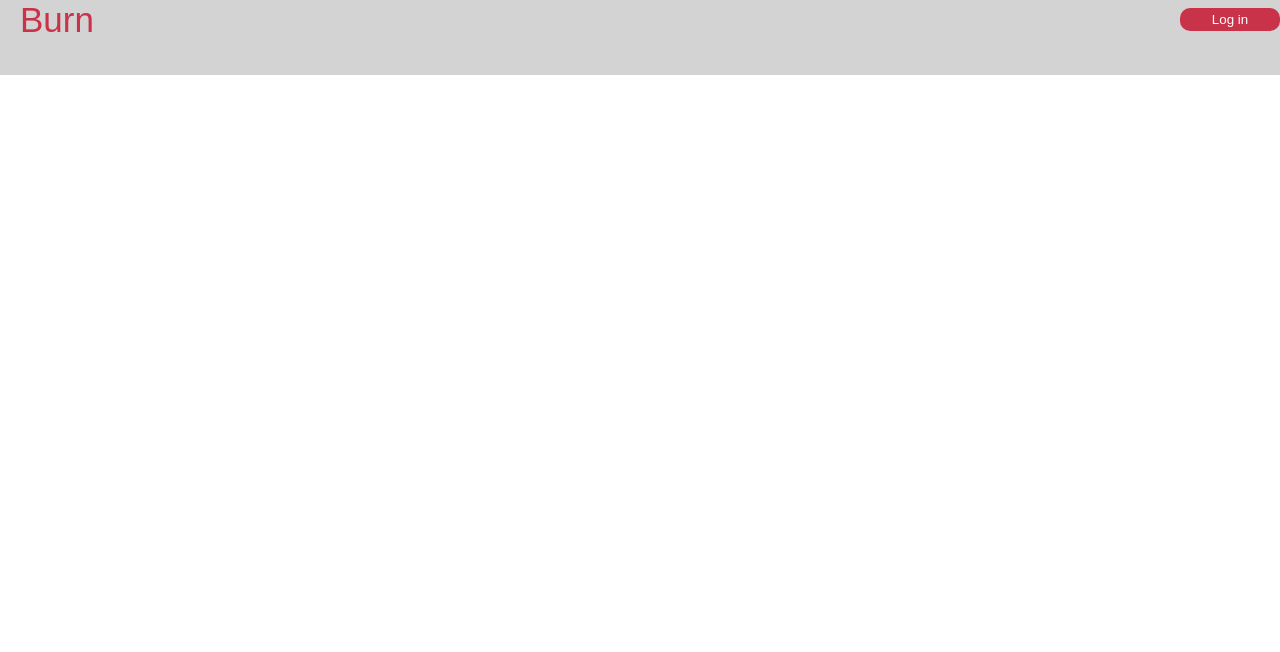
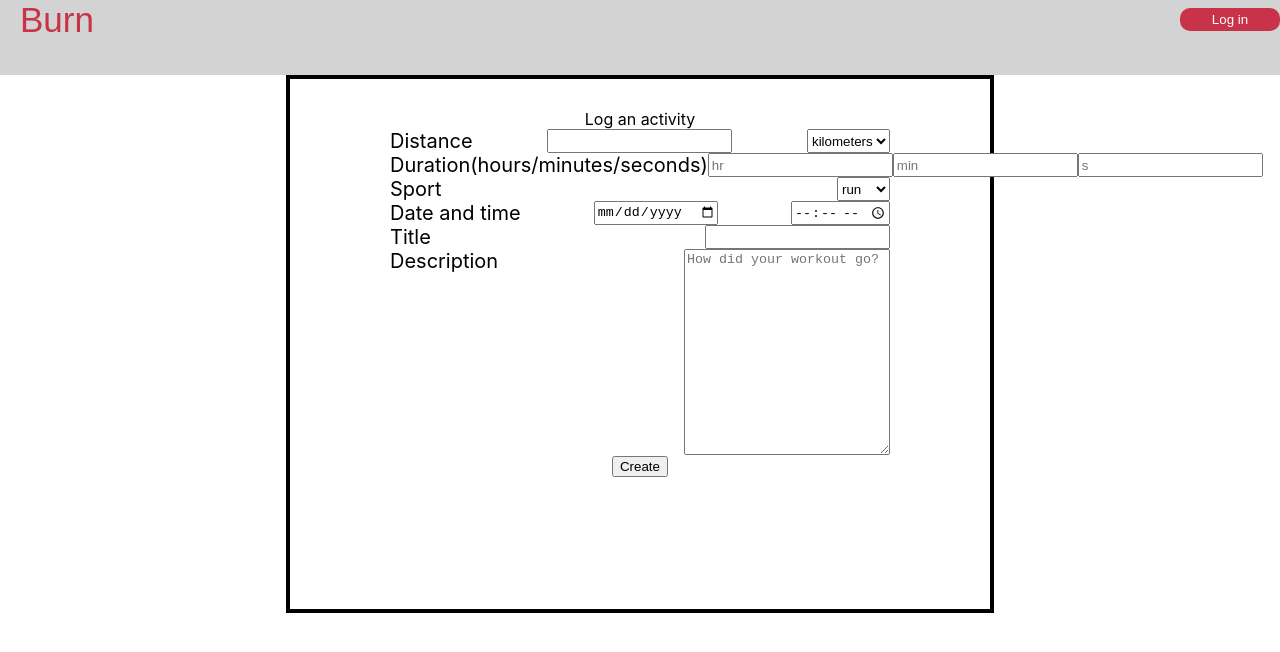
Before and after one commit to Doan111/Final-project, a React (Create React App) app in the folder frontend/: page /activity in a window 1280 px wide. Before the commit this address had no page. Shown: the top 652 px of the page. Built offline with nearby package versions, Linux system fonts and the light colour scheme.

Commit message:
form in activity

```diff
--- a/frontend/src/components/App.js
+++ b/frontend/src/components/App.js
@@ -3,6 +3,7 @@ import styled from "styled-components";
 import Homepage from "./Homepage";
 import Header from "./Header";
 import Profile from "./Profile";
+import UploadActivity from "./UploadActivity";
 function App() {
   return (
     <>
@@ -11,6 +12,7 @@ function App() {
         <Routes>
           <Route path="/" element={<Homepage />} />
           <Route path="/profile" element={<Profile />} />
+          <Route path="/activity" element = {<UploadActivity/>}/>
         </Routes>
       </BrowserRouter>
     </>
--- a/frontend/src/components/Header.js
+++ b/frontend/src/components/Header.js
@@ -5,7 +5,7 @@ import LogOutButton from "./LogOutButton";
 import { useAuth0 } from "@auth0/auth0-react";
 import { FiPlusCircle } from "react-icons/fi";
 const Header = () => {
-  const { isAuthenticated } = useAuth0();
+  const { user, isAuthenticated } = useAuth0();
   return (
     <div>
       <Wrapper>
@@ -16,7 +16,11 @@ const Header = () => {
               <LogInButton />
             ) : (
               <>
-                <Icon><FiPlusCircle /></Icon> <LogOutButton />
+                <ProfilePic src={user.picture} alt={user.name} />{" "}
+                <Icon>
+                  <FiPlusCircle />
+                </Icon>{" "}
+                <LogOutButton />
               </>
             )}
           </NavLink>
@@ -25,15 +29,23 @@ const Header = () => {
     </div>
   );
 };
+
+const ProfilePic = styled.img`
+  border-radius: 50%;
+  height: 40px;
+  margin-right: 25px;
+`;
+
 const Icon = styled.div`
-  margin:5px 25px 0px 0px;
-  padding-right:5px;
-  &:hover{
-    border-right:1px solid black
+  margin: 5px 25px 0px 0px;
+  padding-right: 5px;
+  &:hover {
+    border-right: 1px solid black;
   }
 `;
 const NavLink = styled(Link)`
-display:flex;`;
+  display: flex;
+`;
 
 const Nav = styled.nav`
   margin-top: 5px;
--- a/frontend/src/components/Profile.js
+++ b/frontend/src/components/Profile.js
@@ -21,6 +21,7 @@ const Profile = () => {
 };
 
 const InfoContainer = styled.div`
+    margin-top:50px;
   border: solid 2px black;
   width: 400px;
   height: 400px;
--- /dev/null
+++ b/frontend/src/components/UploadActivity.js
@@ -0,0 +1,145 @@
+import styled from "styled-components";
+import { useState } from "react";
+
+const UploadActivity = () => {
+  const [formData, setFormData] = useState({unit:"kilometers"});
+  const [distance, setDistance] = useState(["kilometers", "meters", "miles"]);
+  const [duration, setDuration] = useState([
+    { id: "duration-hours", name: "hr" },
+    { id: "duration-minutes", name: "min" },
+    { id: "duration-seconds", name: "s" },
+  ]);
+  const [sport, setSport] = useState(["run", "swim", "bike"]);
+  const [selectedPizza, setSelectedPizza] = useState([]);
+  const handleChange = (key, value) => {
+    setFormData({
+      ...formData,
+      [key]: value,
+    });
+  };
+  return (
+    <Form>
+      <Title>Log an activity</Title>
+      <InputContainer>
+        <Label htmlFor="distance">Distance </Label>
+
+        <Input
+          type="text"
+          id="distance"
+          onChange={(e) => handleChange(e.target.id, e.target.value)}
+        />
+        <select
+          name="unit"
+          id="unit"
+          onChange={(e) => handleChange(e.target.id, e.target.value)}
+        >
+          {distance.map((unit) => {
+            return <option key={unit}>{unit}</option>;
+          })}
+        </select>
+      </InputContainer>
+
+      <InputContainer>
+        <Label htmlFor="duration">Duration(hours/minutes/seconds) </Label>
+
+        {duration.map((unit) => {
+          return (
+            <Input
+              placeholder={unit.name}
+              key={unit.id}
+              type="text"
+              id={unit.id}
+              onChange={(e) => handleChange(e.target.id, e.target.value)}
+            />
+          );
+        })}
+      </InputContainer>
+      <InputContainer>
+        <Label htmlFor="sport">Sport </Label>
+        <select name="sport" id="sport">
+          {sport.map((sport) => {
+            return <option key={sport}>{sport}</option>;
+          })}
+        </select>
+      </InputContainer>
+      <InputContainer>
+        <Label htmlFor="date">Date and time </Label>
+
+        <Input
+          name="date"
+          type="date"
+          id="date"
+          onChange={(e) => handleChange(e.target.id, e.target.value)}
+        />
+        <Input
+          name="time"
+          type="time"
+          id="time"
+          onChange={(e) => handleChange(e.target.id, e.target.value)}
+        />
+      </InputContainer>
+      <InputContainer>
+        <Label htmlfor="title">Title</Label>
+        <Input
+          type="text"
+          id="title"
+          name="title"
+          onChange={(e) => handleChange(e.target.id, e.target.value)}
+        />
+      </InputContainer>
+
+      <InputContainer>
+        <Label htmlfor="description">Description</Label>
+        <TextArea
+          placeholder="How did your workout go?"
+          id="description"
+          name="description"
+          onChange={(e) => handleChange(e.target.id, e.target.value)}
+        ></TextArea>
+      </InputContainer>
+      <Create
+        onClick={() => {
+          console.log(formData);
+        }}
+      >
+        Create{" "}
+      </Create>
+    </Form>
+  );
+};
+const Create = styled.button``;
+const TextArea = styled.textarea`
+  height: 200px;
+  width: 200px;
+`;
+
+const Title = styled.div``;
+const Label = styled.label`
+  font-size: 20px;
+  color: black;
+`;
+
+const InputContainer = styled.div`
+  margin-bottom: 5px;
+  width: 500px;
+  margin: 0 auto;
+  display: flex;
+  justify-content: space-between;
+`;
+
+const Input = styled.input`
+  &:focus {
+    outline: 3px solid black;
+  }
+`;
+
+const Form = styled.div`
+  border: 4px solid black;
+  width: 700px;
+  height: 500px;
+  text-align: center;
+  margin: 0 auto;
+  padding-top: 30px;
+`;
+
+export default UploadActivity;
```
